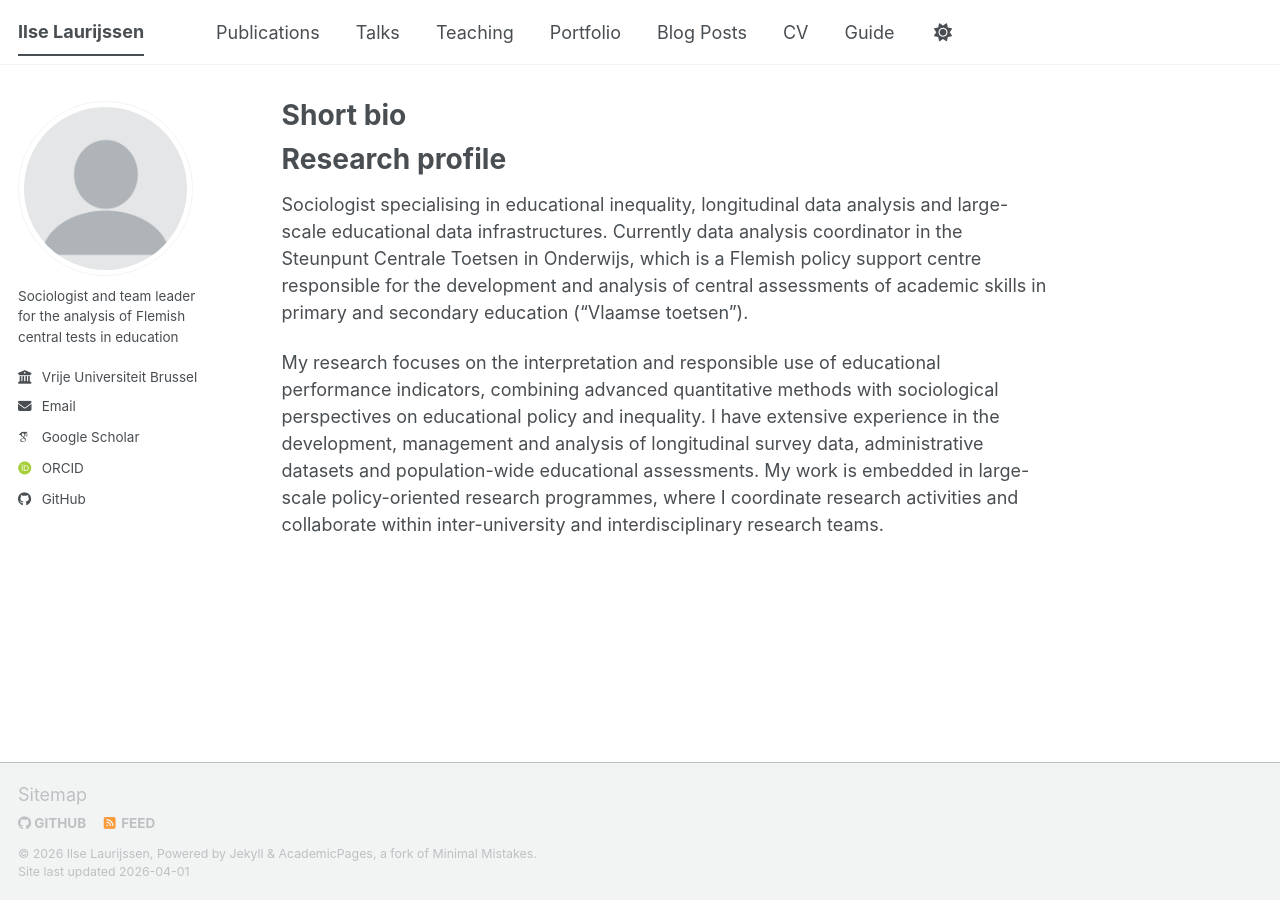
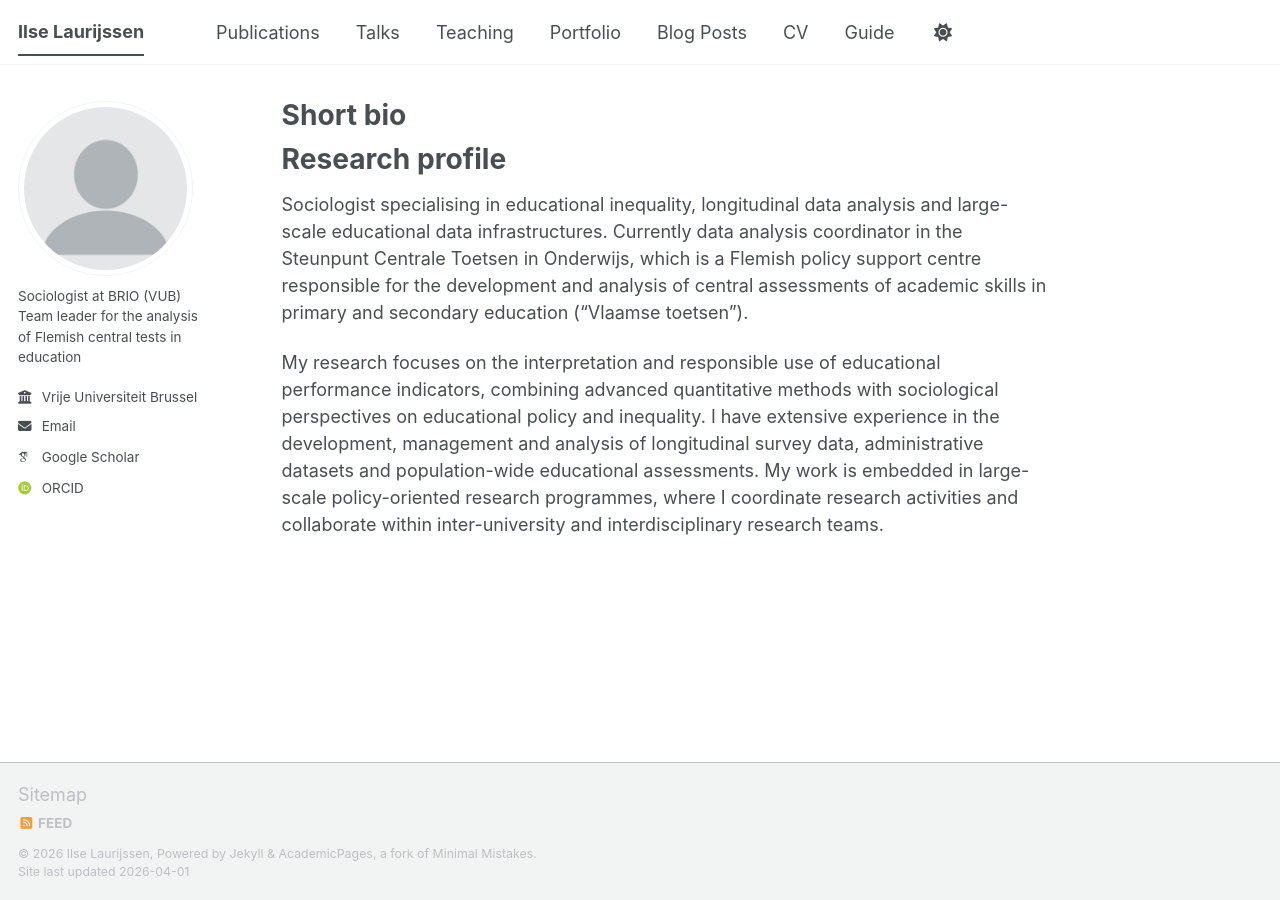
Before and after one commit to ilselaurijssen/ilselaurijssen.github.io, a Jekyll site: the page built from _pages/about.md, in a window 1280 px wide. Built offline with Jekyll 4.4.1, drawn with Linux system fonts in a browser that asks for light colours; some web fonts are replaced; a script bundle is joined from its source files by our own code; library files that are not in the unit come from our copies.

Commit message:
Update _config.yml

```diff
--- a/_config.yml
+++ b/_config.yml
@@ -26,22 +26,24 @@
   avatar           : "profile.png"
   name             : ""
   pronouns         : # example: "she/her"
-  bio              : "Sociologist and team leader for the analysis of Flemish central tests in education"
+  bio              : "Sociologist at BRIO (VUB) <br/>Team leader for the analysis of Flemish central tests in education"
   location         : #"Earth"
   employer         : "Vrije Universiteit Brussel"
+  research group   : "BRIO"
   uri              : # URL
   email            : "Ilse.Laurijssen@vub.be"
 
   # Academic websites
-  Vrije Universiteit Brussel profile page : https://researchportal.vub.be/en/persons/ilse-laurijssen/
+  'Vrije Universiteit Brussel profile page' : "https://researchportal.vub.be/en/persons/ilse-laurijssen/"
   googlescholar    : "https://scholar.google.com/citations?user=xpooTDUAAAAJ&hl=en"
   orcid            : "https://orcid.org/0000-0002-2961-9558"
   scopus           : # "https://www.scopus.com/authid/detail.uri?authorId=36027617000"
+  'Steunpunt Centrale Toetsen in Onderwijs': "https://steunpunttoetsen.be/"
 
 
   # Repositories and software development
   bitbucket        : # Username - Update with your username on the site
-  github           : "ilselaurijssen"
+  github           : # "ilselaurijssen"
 
   # Social media
   artstation       : # Username
```
